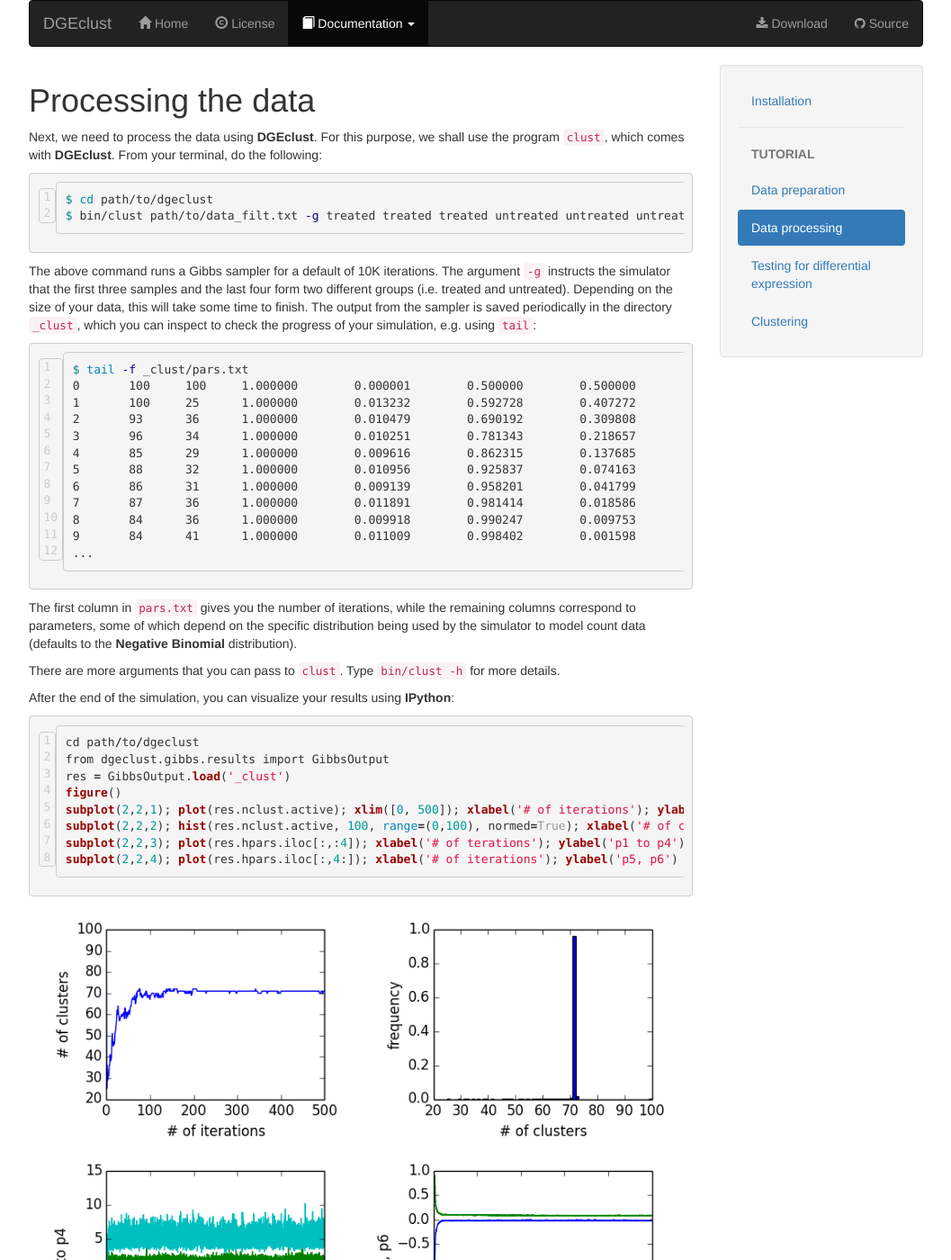
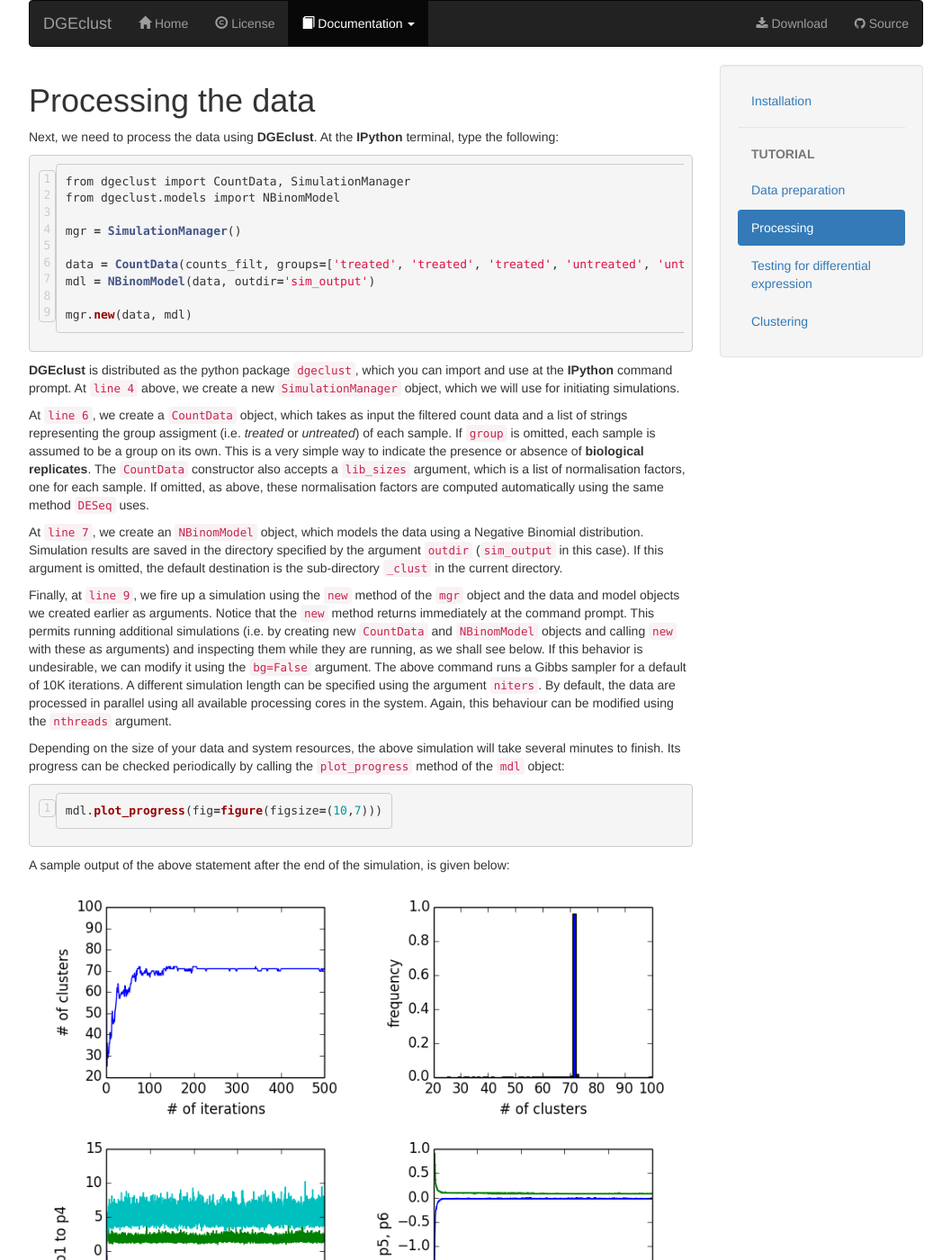
Before and after one commit to dvav/dgeclust, a Jekyll site: the page built from docs/tutorial/processing/index.md, in a window 1280 px wide and 1400 px high. Shown: the whole window at 90% size, without its empty margins (111-1168 px from the left). Built offline with Jekyll 4.4.1, drawn with Linux system fonts in a browser that asks for light colours; nearby versions of some CDN libraries; Markdown is read by kramdown in place of the engine named in the settings.

Commit message:
Working on github webpages

```diff
--- a/_data/nav.yml
+++ b/_data/nav.yml
@@ -31,7 +31,7 @@ docs:
             url: /docs/tutorial/data
 
         processing:
-            title: Data processing
+            title: Processing
             url: /docs/tutorial/processing
 
         detest:
--- a/_includes/header.html
+++ b/_includes/header.html
@@ -45,8 +45,9 @@
 				<li class="divider"></li>
 				<li class="dropdown-header">{{ tut.title }}</li>
 				<li><a href="{{ site.baseurl }}{{ tut.data.url }}">{{ tut.data.title }}</a></li>
+				<li><a href="{{ site.baseurl }}{{ tut.processing.url }}">{{ tut.processing.title }}</a></li>
+				<li><a href="{{ site.baseurl }}{{ tut.detest.url }}">{{ tut.detest.title }}</a></li>
 				<li><a href="{{ site.baseurl }}{{ tut.clust.url }}">{{ tut.clust.title }}</a></li>
-				<li><a href="{{ site.baseurl }}{{ tut.detest.url }}">{{ tut.detest.title }}</a></li>
 			</ul>
 		</li>
 	</ul>
--- a/docs/tutorial/processing/index.md
+++ b/docs/tutorial/processing/index.md
@@ -6,52 +6,52 @@ layout: docs
 Processing the data
 ===================
 
-Next, we need to process the data using **DGEclust**. For this purpose, we shall use the program `clust`, which comes with **DGEclust**.
-From your terminal, do the following:
+Next, we need to process the data using **DGEclust**. At the **IPython** terminal, type the following:
 
-{% highlight bash linenos %}
-$ cd path/to/dgeclust
-$ bin/clust path/to/data_filt.txt -g treated treated treated untreated untreated untreated untreated &
+{% highlight python linenos %}
+from dgeclust import CountData, SimulationManager
+from dgeclust.models import NBinomModel
+
+mgr = SimulationManager()
+
+data = CountData(counts_filt, groups=['treated', 'treated', 'treated', 'untreated', 'untreated', 'untreated', 'untreated'])
+mdl = NBinomModel(data, outdir='sim_output')
+
+mgr.new(data, mdl)
 {% endhighlight %}
 
-The above command runs a Gibbs sampler for a default of 10K iterations. The argument `-g`
-instructs the simulator that the first three samples and the last four form two different groups (i.e. treated and untreated).
-Depending on the size of your data, this will take some time to finish. The output from the sampler is saved periodically in the directory
-`_clust`, which you can inspect to check the progress of your simulation, e.g. using `tail`:
+**DGEclust** is distributed as the python package `dgeclust`, which you can import and use at the
+**IPython** command prompt. At `line 4` above, we create a new `SimulationManager` object, which we
+will use for initiating simulations.
 
-{% highlight bash linenos %}
-$ tail -f _clust/pars.txt
-0       100     100     1.000000        0.000001        0.500000        0.500000        0.500000        0.500000        0.000000        1.000000        0.000000        1.000000        0.000000        1.000000
-1       100     25      1.000000        0.013232        0.592728        0.407272        0.789091        0.210909        1.019620        0.856941        -0.624808       1.008012        -0.215131       0.877321
-2       93      36      1.000000        0.010479        0.690192        0.309808        0.747548        0.252452        1.206372        0.689313        -0.995780       1.226596        -0.449124       0.781314
-3       96      34      1.000000        0.010251        0.781343        0.218657        0.729465        0.270535        1.251615        0.800146        -1.527719       0.639356        -0.673721       0.717895
-4       85      29      1.000000        0.009616        0.862315        0.137685        0.716464        0.283536        1.347671        0.825410        -1.863795       1.276711        -0.883036       0.677475
-5       88      32      1.000000        0.010956        0.925837        0.074163        0.705472        0.294528        1.241751        0.567440        -2.235118       1.246565        -1.102693       0.568704
-6       86      31      1.000000        0.009139        0.958201        0.041799        0.691289        0.308711        1.182294        1.339433        -2.605717       1.943154        -1.279828       0.540100
-7       87      36      1.000000        0.011891        0.981414        0.018586        0.675038        0.324962        1.025973        1.544493        -3.123108       1.817990        -1.444316       0.509955
-8       84      36      1.000000        0.009918        0.990247        0.009753        0.649273        0.350727        0.859629        1.532394        -3.601945       1.525379        -1.613195       0.462447
-9       84      41      1.000000        0.011009        0.998402        0.001598        0.621558        0.378442        0.662717        1.565444        -3.860092       1.305714        -1.772060       0.423376
-...
+At `line 6`, we create a `CountData` object, which takes as input the filtered count data and a list of strings
+representing the group assigment (i.e. *treated* or *untreated*) of each sample. If `group` is omitted, each
+sample is assumed to be a group on its own. This is a very simple way to indicate the presence or absence of
+**biological replicates**. The `CountData` constructor also accepts a `lib_sizes` argument, which is a list of
+normalisation factors, one for each sample. If omitted, as above, these normalisation factors are computed
+automatically using the same method `DESeq` uses.
+
+At `line 7`, we create an `NBinomModel` object, which models the data using a Negative Binomial distribution.
+Simulation results are saved in the directory specified by the argument `outdir` (`sim_output` in this case).
+If this argument is omitted, the default destination is the sub-directory `_clust` in the current directory.
+
+Finally, at `line 9`, we fire up a simulation using the `new` method of the `mgr` object and the data and model
+objects we created earlier as arguments. Notice that the `new` method returns immediately at the command prompt.
+This permits running additional simulations (i.e. by creating new `CountData` and `NBinomModel` objects and
+calling `new` with these as arguments) and inspecting them while they are running, as we shall see below.
+If this behavior is undesirable, we can modify it using the `bg=False` argument.
+The above command runs a Gibbs sampler for a default of 10K iterations. A different simulation length can be
+specified using the argument `niters`. By default, the data are processed in parallel using all available
+processing cores in the system. Again, this behaviour can be modified using the `nthreads` argument.
+
+Depending on the size of your data and system resources, the above simulation will take several minutes to finish.
+Its progress can be checked periodically by calling the `plot_progress` method of the `mdl` object:
+
+{% highlight python linenos %}
+mdl.plot_progress(fig=figure(figsize=(10,7)))
 {% endhighlight %}
 
-The first column in `pars.txt` gives you the number of iterations, while the remaining
-columns correspond to parameters, some of which depend on the specific distribution being used
-by the simulator to model count data (defaults to the **Negative Binomial** distribution).
-
-There are more arguments that you can pass to `clust`. Type `bin/clust -h` for more details.
-
-After the end of the simulation, you can visualize your results using **IPython**:
-
-{% highlight python linenos %}
-cd path/to/dgeclust
-from dgeclust.gibbs.results import GibbsOutput
-res = GibbsOutput.load('_clust')
-figure()
-subplot(2,2,1); plot(res.nclust.active); xlim([0, 500]); xlabel('# of iterations'); ylabel('# of clusters')
-subplot(2,2,2); hist(res.nclust.active, 100, range=(0,100), normed=True); xlabel('# of clusters'); ylabel('frequency')
-subplot(2,2,3); plot(res.hpars.iloc[:,:4]); xlabel('# of terations'); ylabel('p1 to p4')
-subplot(2,2,4); plot(res.hpars.iloc[:,4:]); xlabel('# of iterations'); ylabel('p5, p6')
-{% endhighlight %}
+A sample output of the above statement after the end of the simulation, is given below:
 
 <img class="img-responsive" alt="Simulation progress" title="Simulation progress" src="{{ site.baseurl }}/img/progress.png"></img>
 
```
Also changed, not shown: docs/tutorial/data/index.md (+10 -13 lines), docs/tutorial/index.md (+4 -8 lines), index.html (+17 -14 lines).
